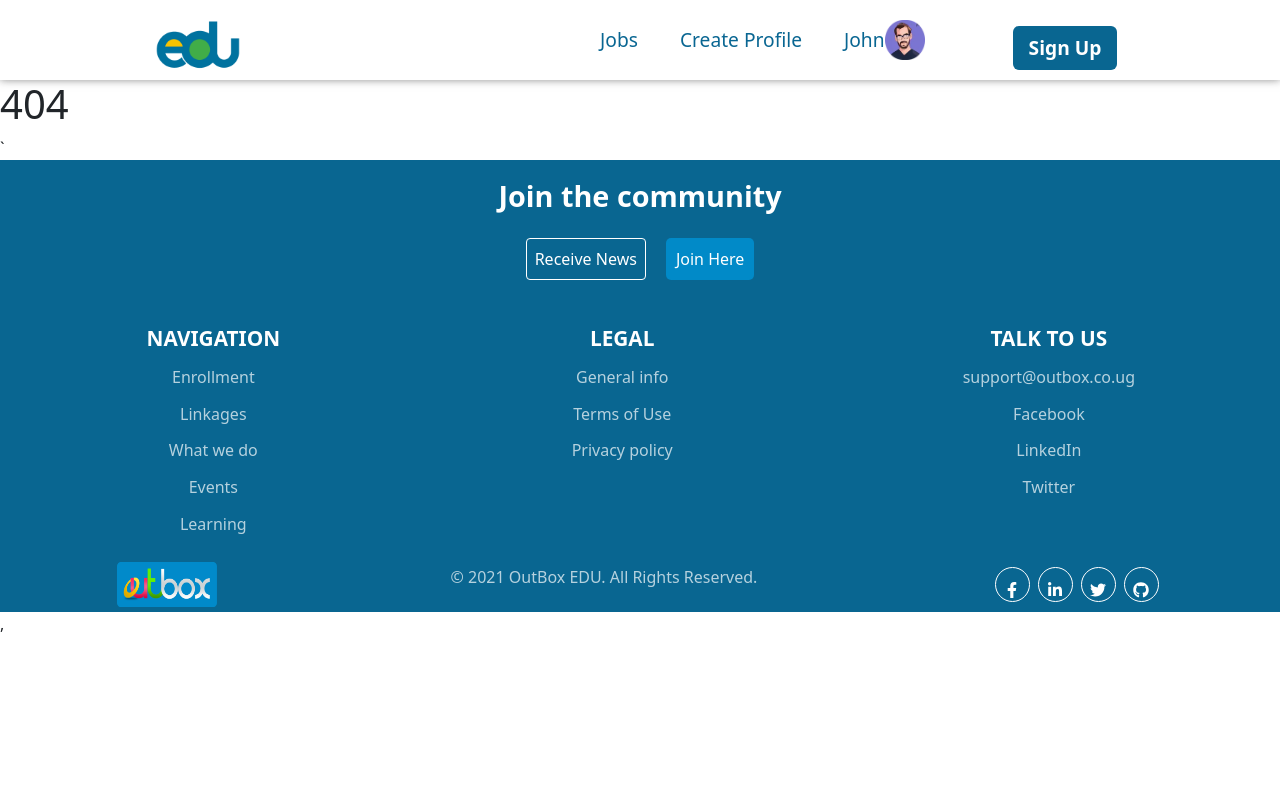
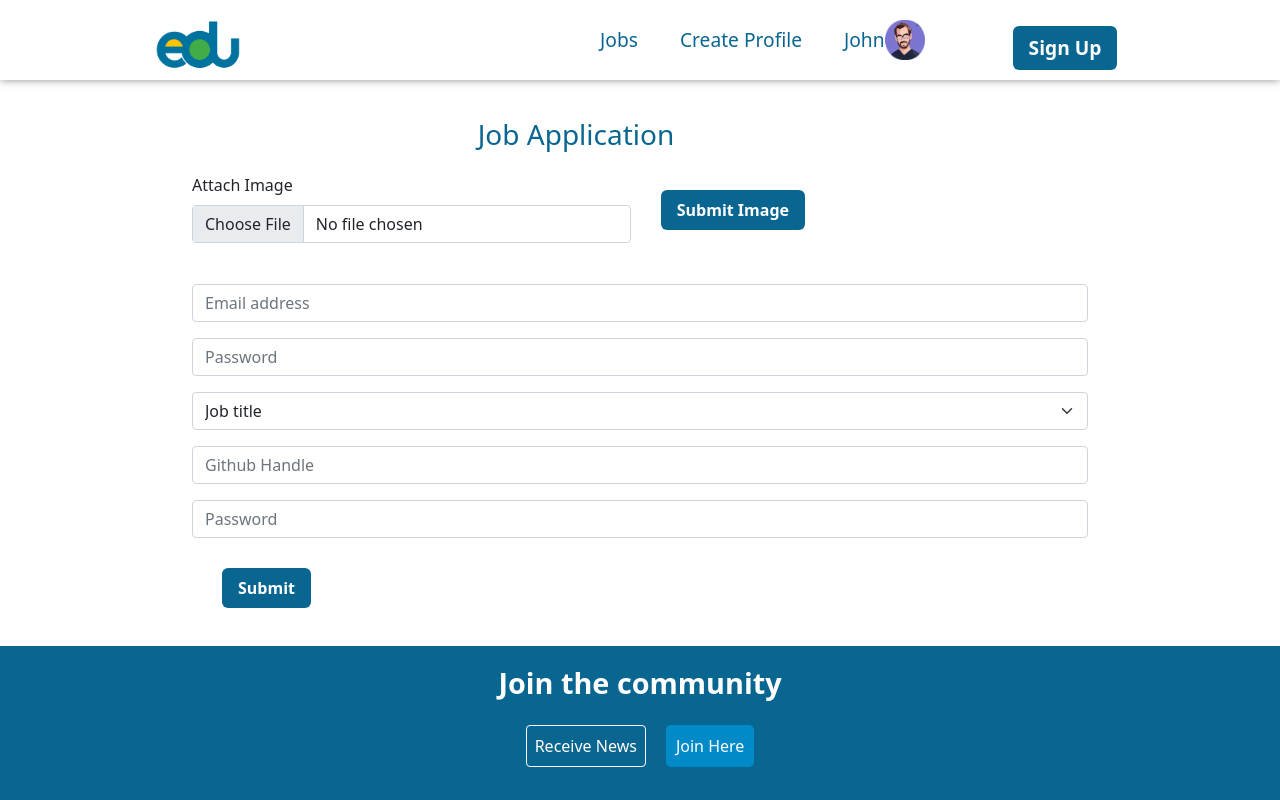
Before and after one commit to Ngonzebwa-Jeremiah/profile-and-linkages-client, a React (Create React App) app: page /apply in a window 1280 px wide. Shown: the top 800 px of the page. Built offline with nearby package versions, Linux system fonts and the light colour scheme.

Commit message:
FEAT: add job application form

```diff
--- a/src/App.js
+++ b/src/App.js
@@ -12,6 +12,7 @@ import EditProfile from "./pages/EditProfile/EditProfile"
 import ViewProfile from "./pages/Profile/Profile";
 import CreateProfile from "./pages/CreateProfile/CreateProfile"
 
+import JobApply from "./pages/JobApply/JobApply"
 import Profile from "./pages/Profile/Profile";
 import Footer from "./components/Footer/Footer";
 import './App.css';
@@ -29,6 +30,7 @@ function App() {
         <Route path="*" element={ <Error/>} />
         <Route path="/createprofile" element={<CreateProfile/>} />
         <Route path="/profile" element={<Profile/>} />
+        <Route path="/apply" element={<JobApply/>} />
         <Route path="/editprofile" element={<EditProfile/>} />
       </Routes>
       <Footer/>
--- /dev/null
+++ b/src/pages/JobApply/JobApply.jsx
@@ -0,0 +1,59 @@
+import React from 'react'
+import { ButtonFilled, ButtonOutlined } from '../../components/Button/Button'
+import Heading from '../../components/Heading/Heading'
+
+const JobApply = () => {
+  return (
+    <div>
+
+      <form style= {{width:"70%", margin:"3% auto"}}>
+      <div style={{textAlign:"center"}} className="mt-3">
+      <Heading title ="Job Application"/>
+      </div>
+      <div>
+      <div className="d-flex  align-items-center ">
+                  <div className="mb-1 d-flex flex-wrap">
+                    <label className="form-label">Attach Image </label>
+                    <input
+                      type="file"
+                      className="form-control"
+                      required
+                    />
+                  </div>
+                  <ButtonFilled text="Submit Image"/>
+
+                  </div>
+      </div>
+  <div class="mb-3">
+    <label for="exampleInputEmail1" class="form-label"></label>
+    <input type="email" class="form-control" id="exampleInputEmail1" placeholder= "Email address" aria-describedby="emailHelp"/>
+
+  </div>
+  <div class="mb-3">
+    <input type="password" class="form-control" placeholder= "Password" id="exampleInputPassword1"/>
+  </div>
+   <div class="mb-3">
+   <select required  class="form-select">
+            <option disabled selected >
+              Job title
+            </option>
+            <option value="Frontend">Frontend</option>
+            <option value="Backend">Backend</option>
+            <option value="Fullstack">Fullstack</option>
+            <option value="UI/UX">UI/UX</option>
+          </select>
+   </div>
+  <div class="mb-3">
+    <input type="password" class="form-control" placeholder= "Github Handle" id="exampleInputPassword1"/>
+  </div>
+  <div class="mb-3">
+    <input type="password" class="form-control" placeholder= "Password" id="exampleInputPassword1"/>
+  </div>
+
+  <ButtonFilled text = "Submit"/>
+</form>
+    </div>
+  )
+}
+
+export default JobApply
```
